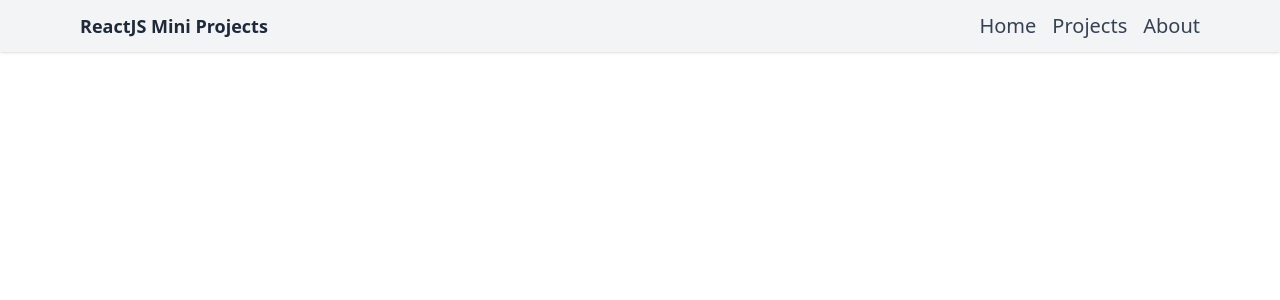
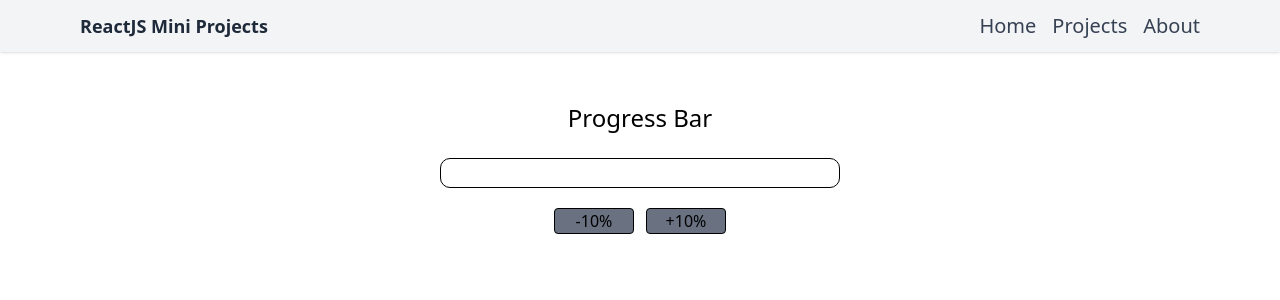
Before and after one commit to GopalKotimani/the-react-journey, a React (Vite) app: page /projects/progressbar in a window 1280 px wide. Shown: the top 300 px of the page. Built offline with nearby package versions, Linux system fonts and the light colour scheme.

Commit message:
Progress Bar

```diff
--- a/src/App.jsx
+++ b/src/App.jsx
@@ -7,6 +7,7 @@ import TodoApp from './problems/TodoApp/TodoApp'
 import TabForm from './problems/TabFormBuild/TabForm'
 import Pagination from './problems/Pagination/Pagination'
 import SearchBar from './problems/AutoCompleteSearchBar/SearchBar'
+import ProgressBar from './problems/Progressbar/ProgressBar'
 
 function App() {
   return (
@@ -21,6 +22,7 @@ function App() {
           <Route path="/projects/tabformbuild" element={<TabForm />} />
           <Route path="/projects/pagination" element={<Pagination />} />
           <Route path="/projects/searchbar" element={<SearchBar />} />
+          <Route path="/projects/progressbar" element={<ProgressBar />} />
         </Routes>
       </div>
     </Router>
--- a/src/pages/ProjectDetails.jsx
+++ b/src/pages/ProjectDetails.jsx
@@ -33,6 +33,12 @@ const ProjectDetails = () => {
           >
             Tab Form Build
           </li>
+          <li
+            className="cursor-pointer text-blue-600 hover:underline"
+            onClick={() => handleClick('progressbar')}
+          >
+            Progress Bar
+          </li>
         </ul>
       )}
     </div>
--- /dev/null
+++ b/src/problems/Progressbar/ProgressBar.jsx
@@ -0,0 +1,41 @@
+import React, { useState } from 'react'
+import './styles.css'
+
+const ProgressBar = () => {
+    const [progress, setProgress] = useState(0);
+
+    const updateProgress = (value) => {
+        setProgress((prev) => Math.max(0, Math.min(100, prev +value)))
+    }
+    return (
+        <div className='container'>
+            <h2 className='text-2xl m-6'>Progress Bar</h2>
+            <div className='outer'>
+                <div className='inner'
+                    style={{
+                        width: `${progress}%`
+                    }}
+                >
+                    <span className='text-white'>{progress}%</span>
+                </div>
+            </div>
+            <div className='m-5 space-x-3'>
+                <button
+                    className='bg-gray-500 border w-20 rounded-sm cursor-pointer'
+                    onClick={() => updateProgress(-10)}
+                >
+                    -10%
+                </button>
+                <button
+                    className='bg-gray-500 border w-20 rounded-sm cursor-pointer'
+                    onClick={() => updateProgress(+10)}
+                >
+                    +10%
+                </button>
+            </div>
+
+        </div>
+    )
+}
+
+export default ProgressBar
--- /dev/null
+++ b/src/problems/Progressbar/styles.css
@@ -0,0 +1,18 @@
+
+.container{
+    text-align: center;
+    margin-top: 50px;
+}
+.outer{
+    width: 400px;
+    height: 30px;
+    border: 1px solid black;
+    margin: auto;
+    border-radius: 10px;
+    overflow: hidden;
+}
+
+.inner{
+    height: 100%;
+    background-color: green;
+}
```
